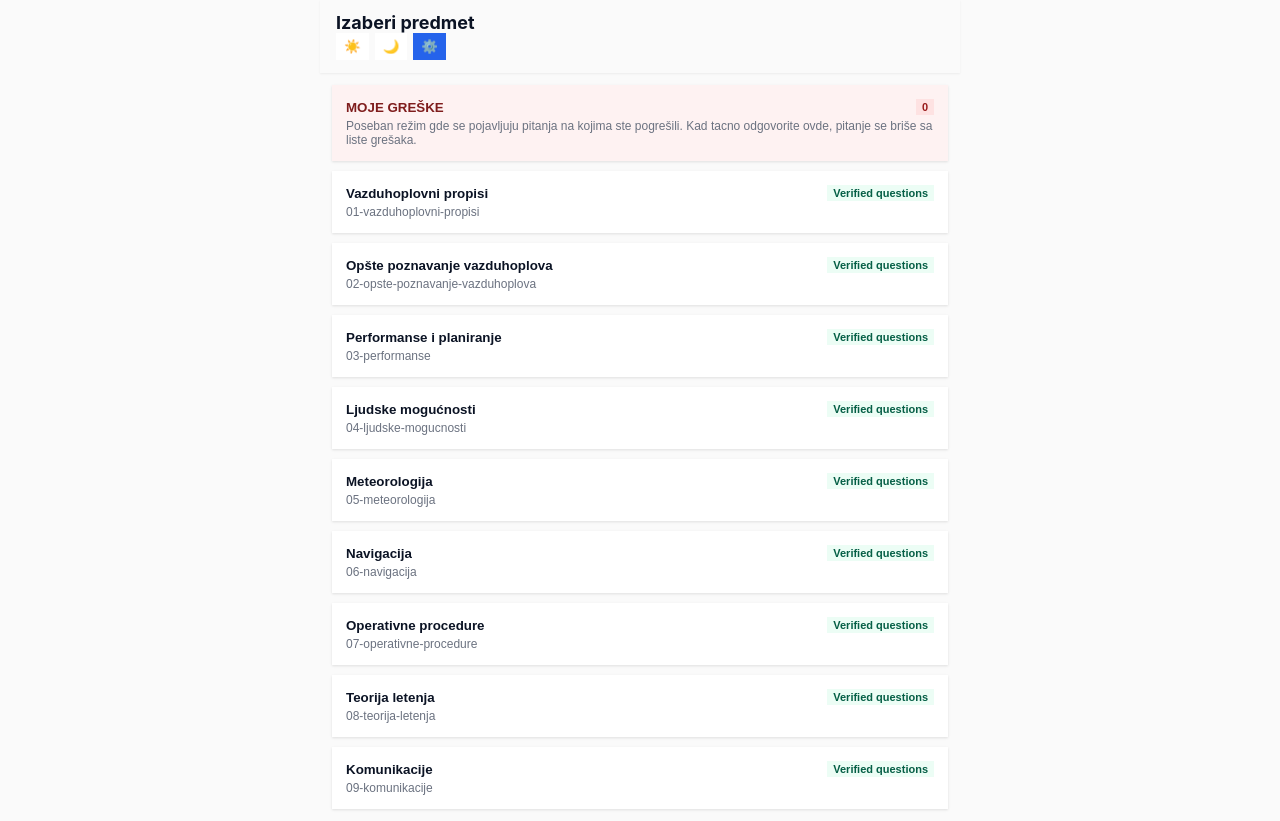
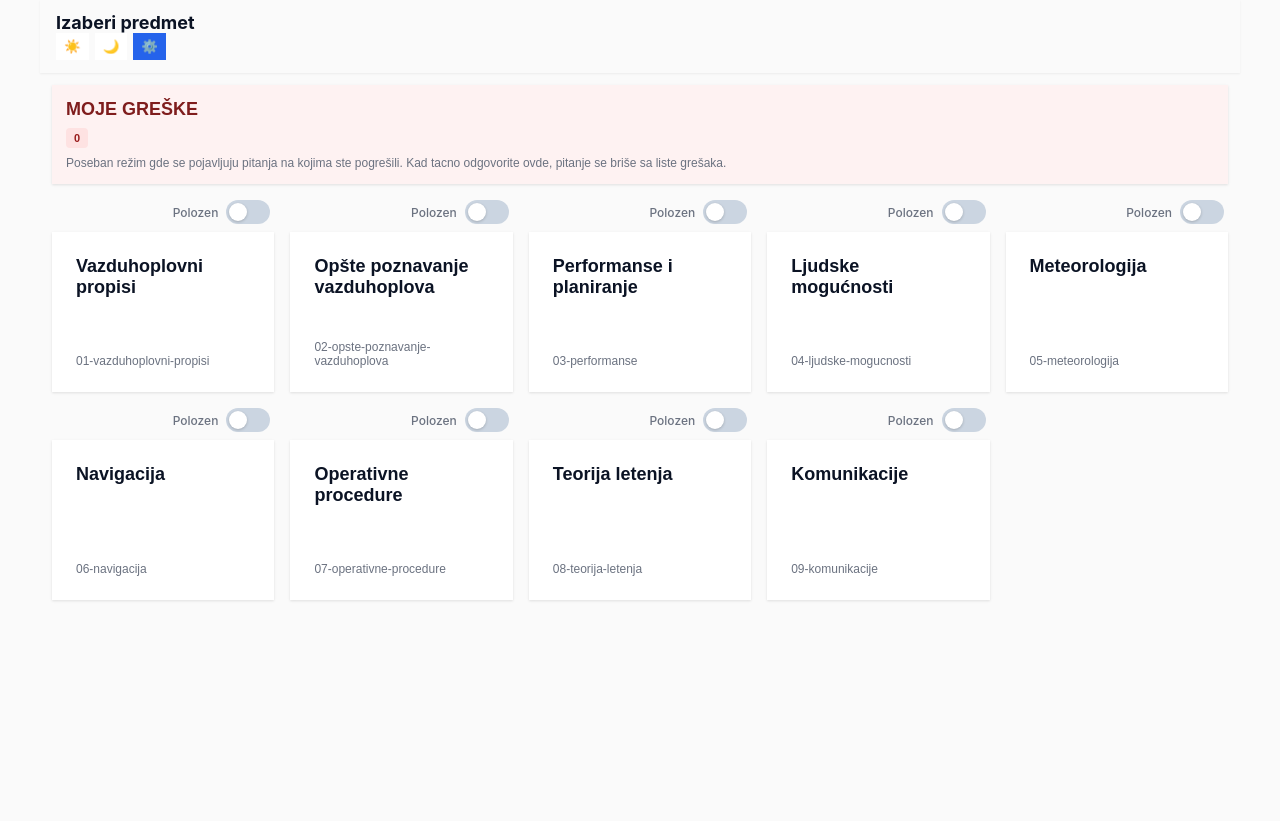
Before and after one commit to pshox/ppl2025, a Svelte app: page / in a window 1280 px wide. After the commit the page ends 800 px from the top, so only its background shows below. Built offline with nearby package versions, Linux system fonts and the light colour scheme.

Commit message:
Update list design

```diff
--- a/src/components/Quiz.svelte
+++ b/src/components/Quiz.svelte
@@ -519,7 +519,7 @@
   .exam-summary h2 { margin: 0 0 8px 0; font-size: 18px; }
   .exam-summary .pass { color: #065f46; }
   .exam-summary .fail { color: #991b1b; }
-  .bottomBar { position: relative; bottom: 0; left: 0; width: 100%;background: var(--bg); padding: 12px; display: grid; gap: 10px; box-shadow: 0 -2px 6px rgba(0,0,0,.06); }
+  .bottomBar { position: relative; margin-top: 50px; bottom: 0; left: 0; width: 100%;background: var(--bg); padding: 12px; display: grid; gap: 10px; box-shadow: 0 -2px 6px rgba(0,0,0,.06); }
   .bottomActions { display: flex; gap: 8px; }
   .bottomNav { display: grid; grid-template-columns: repeat(3, 1fr); gap: 8px; }
 
--- a/src/components/SubjectSelect.svelte
+++ b/src/components/SubjectSelect.svelte
@@ -1,8 +1,43 @@
 <script lang="ts">
   import { onMount } from 'svelte';
-  import { subjects } from '../subjects';
+  import { subjects, type SubjectId } from '../subjects';
   import ThemeToggle from './ThemeToggle.svelte';
-  import { getErrorsCount } from '../errors';
+  import { getErrorsCount, getErrorsBySubject, clearAllErrors } from '../errors';
+
+  const STORAGE_KEY_PASSED = 'ppl.passed.v1';
+
+  function loadPassedSubjects(): Set<SubjectId> {
+    try {
+      const raw = localStorage.getItem(STORAGE_KEY_PASSED);
+      if (!raw) return new Set();
+      const parsed = JSON.parse(raw) as unknown;
+      if (!Array.isArray(parsed)) return new Set();
+      return new Set(parsed.filter((id): id is SubjectId => typeof id === 'string'));
+    } catch {
+      return new Set();
+    }
+  }
+
+  function savePassedSubjects(passed: Set<SubjectId>) {
+    try {
+      localStorage.setItem(STORAGE_KEY_PASSED, JSON.stringify(Array.from(passed)));
+    } catch {
+      // ignore quota errors
+    }
+  }
+
+  let passedSubjects: Set<SubjectId> = loadPassedSubjects();
+
+  function togglePassed(subjectId: SubjectId, event: Event) {
+    event.stopPropagation();
+    if (passedSubjects.has(subjectId)) {
+      passedSubjects.delete(subjectId);
+    } else {
+      passedSubjects.add(subjectId);
+    }
+    passedSubjects = passedSubjects; // trigger reactivity
+    savePassedSubjects(passedSubjects);
+  }
 
   function goTo(id: string) {
     const url = new URL(location.href);
@@ -30,15 +65,55 @@
   onMount(loadVerified);
 
   let errorsCount = 0;
-  function loadErrorsCount() {
+  let errorsBySubject: Map<string, number> = new Map();
+  let subjectWithMostErrors: { title: string; count: number } | null = null;
+
+  function loadErrorsStats() {
     errorsCount = getErrorsCount();
+    const bySubject = getErrorsBySubject();
+    errorsBySubject = new Map();
+
+    for (const [subjectId, questionIds] of bySubject.entries()) {
+      errorsBySubject.set(subjectId, questionIds.size);
+    }
+
+    // Find subject with most errors
+    let maxCount = 0;
+    let maxSubjectId: string | null = null;
+    for (const [subjectId, count] of errorsBySubject.entries()) {
+      if (count > maxCount) {
+        maxCount = count;
+        maxSubjectId = subjectId;
+      }
+    }
+
+    if (maxSubjectId && maxCount > 0) {
+      const subject = subjects.find(s => s.id === maxSubjectId);
+      if (subject) {
+        subjectWithMostErrors = { title: subject.title, count: maxCount };
+      }
+    } else {
+      subjectWithMostErrors = null;
+    }
+  }
+
+  function handleClearErrors() {
+    if (confirm('Da li ste sigurni da zelite da obrisete sve greske?')) {
+      clearAllErrors();
+      loadErrorsStats();
+    }
   }
 
   onMount(() => {
-    loadErrorsCount();
-    const i = setInterval(loadErrorsCount, 1000);
+    loadErrorsStats();
+    const i = setInterval(loadErrorsStats, 1000);
     return () => clearInterval(i);
   });
+
+  function getSubjectTitle(subjectId: string): string {
+    const subject = subjects.find(s => s.id === subjectId);
+    return subject ? subject.title : subjectId;
+  }
 </script>
 
 <div class="page">
@@ -48,6 +123,7 @@
   </header>
   <main>
     <div class="grid">
+      <div class="errors-container">
         <button class="tile tile-errors" on:click={() => goTo('__errors__')}>
           <div class="titleRow">
             <div class="title">MOJE GREŠKE</div>
@@ -55,17 +131,73 @@
           </div>
           <div class="id">Poseban režim gde se pojavljuju pitanja na kojima ste pogrešili. Kad tacno odgovorite ovde, pitanje se briše sa liste grešaka.</div>
         </button>
+        {#if errorsCount > 0}
+          <button class="clear-errors-btn" on:click={handleClearErrors} title="Obrisi sve greske">
+            Izbriši sve moje greške
+          </button>
+        {/if}
+      </div>
+      <div class="subjects-grid">
         {#each subjects as s}
-        <button class="tile" on:click={() => goTo(s.id)}>
+          <div class="tile-wrapper">
+            <div class="toggle-container">
+              <label class="toggle-label">
+                <span class="toggle-text">Polozen</span>
+                <div class="toggle-switch">
+                  <input
+                    type="checkbox"
+                    checked={passedSubjects.has(s.id)}
+                    on:change={(e) => togglePassed(s.id, e)}
+                  />
+                  <span class="toggle-slider"></span>
+                </div>
+              </label>
+            </div>
+            <button class="tile tile-subject {passedSubjects.has(s.id) ? 'passed' : ''}" on:click={() => goTo(s.id)}>
               <div class="titleRow">
                 <div class="title">{s.title}</div>
-            {#if verifiedMap[s.id]}
-              <span class="badge" aria-label="Verified questions" title="Verified questions">Verified questions</span>
+                <div class="badges-row">
+                  {#if passedSubjects.has(s.id)}
+                    <span class="badge badge-passed" aria-label="Passed" title="Predmet polozen">✓</span>
                   {/if}
+                </div>
               </div>
               <div class="id">{s.id}</div>
             </button>
+          </div>
         {/each}
+      </div>
+      {#if errorsCount > 0}
+        <div class="stats-section">
+          <h2>Statistika gresaka</h2>
+          <div class="stats-grid">
+            <div class="stat-card">
+              <div class="stat-label">Ukupno gresaka</div>
+              <div class="stat-value">{errorsCount}</div>
+            </div>
+            {#if subjectWithMostErrors}
+              <div class="stat-card">
+                <div class="stat-label">Najvise gresaka</div>
+                <div class="stat-value">{subjectWithMostErrors.count}</div>
+                <div class="stat-subtitle">{subjectWithMostErrors.title}</div>
+              </div>
+            {/if}
+            {#if errorsBySubject.size > 0}
+              <div class="stat-card stat-card-full">
+                <div class="stat-label">Po predmetima</div>
+                <div class="errors-list">
+                  {#each Array.from(errorsBySubject.entries()).sort((a, b) => b[1] - a[1]) as [subjectId, count]}
+                    <div class="error-item">
+                      <span class="error-subject">{getSubjectTitle(subjectId)}</span>
+                      <span class="error-count">{count}</span>
+                    </div>
+                  {/each}
+                </div>
+              </div>
+            {/if}
+          </div>
+        </div>
+      {/if}
     </div>
   </main>
 </div>
@@ -75,13 +207,55 @@
   header { padding: 12px 16px; position: sticky; top: 0; background: var(--bg); border-bottom: 1px solid var(--border); box-shadow: 0 1px 2px rgba(0,0,0,.06); }
   h1 { margin: 0; font-size: 18px; }
   main { padding: 12px; }
-  .grid { display: grid; grid-template-columns: 1fr; gap: 10px; }
+  .grid { display: flex; flex-direction: column; gap: 16px; }
+  .subjects-grid { display: grid; grid-template-columns: repeat(auto-fill, minmax(200px, 1fr)); gap: 12px; }
+  .tile-wrapper { display: flex; flex-direction: column; gap: 8px; }
+  .toggle-container { display: flex; justify-content: flex-end; padding: 0 4px; }
+  .toggle-label { display: flex; align-items: center; gap: 8px; cursor: pointer; user-select: none; }
+  .toggle-text { font-size: 12px; color: var(--muted); font-weight: 500; }
   .tile { text-align: left; padding: 14px; border-radius: 0; border: none; background: var(--btn-bg); color: var(--text); box-shadow: 0 1px 3px rgba(0,0,0,.08), 0 1px 2px rgba(0,0,0,.04); }
-  .title { font-weight: 600; }
-  .id { margin-top: 4px; color: var(--muted); font-size: 12px; }
-  @media (min-width: 640px) { .page { max-width: 640px; margin: 0 auto; } }
-  .titleRow { display: flex; align-items: center; gap: 8px; flex-wrap: wrap; }
-  .badge { display: inline-block; padding: 2px 6px; font-size: 11px; background: #ecfdf5; color: #065f46; font-weight: 600; margin-left: auto; }
-  .tile-errors { background: #fef2f2; color: #7f1d1d; }
+  .tile-subject { padding: 20px; min-height: 140px; display: flex; flex-direction: column; justify-content: space-between; }
+  .tile-subject.passed { background: #ecfdf5; border: 2px solid #10b981; }
+  .titleRow { display: flex; align-items: flex-start; gap: 8px; flex-direction: column; justify-content: space-between; width: 100%; }
+  .title { font-weight: 600; font-size: 16px; }
+  .id { margin-top: 8px; color: var(--muted); font-size: 12px; }
+  @media (min-width: 640px) {
+    .page { max-width: 1200px; margin: 0 auto; }
+    .subjects-grid { grid-template-columns: repeat(auto-fill, minmax(220px, 1fr)); gap: 16px; }
+    .tile-subject { padding: 24px; min-height: 160px; }
+    .title { font-size: 18px; }
+  }
+  .badges-row { display: flex; flex-wrap: wrap; gap: 4px; align-items: center; }
+  .badge { display: inline-block; padding: 4px 8px; font-size: 11px; background: #ecfdf5; color: #065f46; font-weight: 600; border-radius: 4px; }
+  .badge-passed { background: #10b981; color: white; }
+  .toggle-switch { position: relative; display: inline-block; width: 44px; height: 24px; flex-shrink: 0; cursor: pointer; }
+  .toggle-switch input { opacity: 0; width: 0; height: 0; }
+  .toggle-slider { position: absolute; cursor: pointer; top: 0; left: 0; right: 0; bottom: 0; background-color: #cbd5e1; transition: 0.3s; border-radius: 24px; }
+  .toggle-slider:before { position: absolute; content: ""; height: 18px; width: 18px; left: 3px; bottom: 3px; background-color: white; transition: 0.3s; border-radius: 50%; box-shadow: 0 1px 3px rgba(0,0,0,.2); }
+  .toggle-switch input:checked + .toggle-slider { background-color: #10b981; }
+  .toggle-switch input:checked + .toggle-slider:before { transform: translateX(20px); }
+  .toggle-label:hover .toggle-slider { box-shadow: 0 0 0 2px rgba(16,185,129,.2); }
+  .toggle-label:hover .toggle-text { color: var(--text); }
+  .errors-container { display: flex; gap: 0; align-items: stretch; }
+  .tile-errors { background: #fef2f2; color: #7f1d1d; flex: 1; }
   .badge-error { background: #fee2e2; color: #991b1b; }
+  .clear-errors-btn { padding: 14px 16px; border: none; background: #991b1b; color: white; font-size: 14px; font-weight: 600; cursor: pointer; border-radius: 0; white-space: nowrap; }
+  .clear-errors-btn:hover { background: #7f1d1d; }
+  .clear-errors-btn:active { background: #991b1b; }
+  .stats-section { margin-top: 24px; padding-top: 24px; border-top: 1px solid var(--border); }
+  .stats-section h2 { margin: 0 0 16px 0; font-size: 18px; font-weight: 600; }
+  .stats-grid { display: grid; grid-template-columns: 1fr; gap: 12px; }
+  @media (min-width: 640px) {
+    .stats-grid { grid-template-columns: repeat(2, 1fr); }
+  }
+  .stat-card { background: var(--card); padding: 16px; border-radius: 0; box-shadow: 0 1px 3px rgba(0,0,0,.08), 0 1px 2px rgba(0,0,0,.04); }
+  .stat-card-full { grid-column: 1 / -1; }
+  .stat-label { font-size: 12px; color: var(--muted); margin-bottom: 8px; }
+  .stat-value { font-size: 24px; font-weight: 700; color: var(--text); }
+  .stat-subtitle { font-size: 14px; color: var(--muted); margin-top: 4px; }
+  .errors-list { display: flex; flex-direction: column; gap: 8px; margin-top: 12px; }
+  .error-item { display: flex; justify-content: space-between; align-items: center; padding: 8px 0; border-bottom: 1px solid var(--border); }
+  .error-item:last-child { border-bottom: none; }
+  .error-subject { font-size: 14px; color: var(--text); }
+  .error-count { font-size: 16px; font-weight: 600; color: #991b1b; }
 </style>
```
Lines whose indentation alone changed are shown as unchanged.
